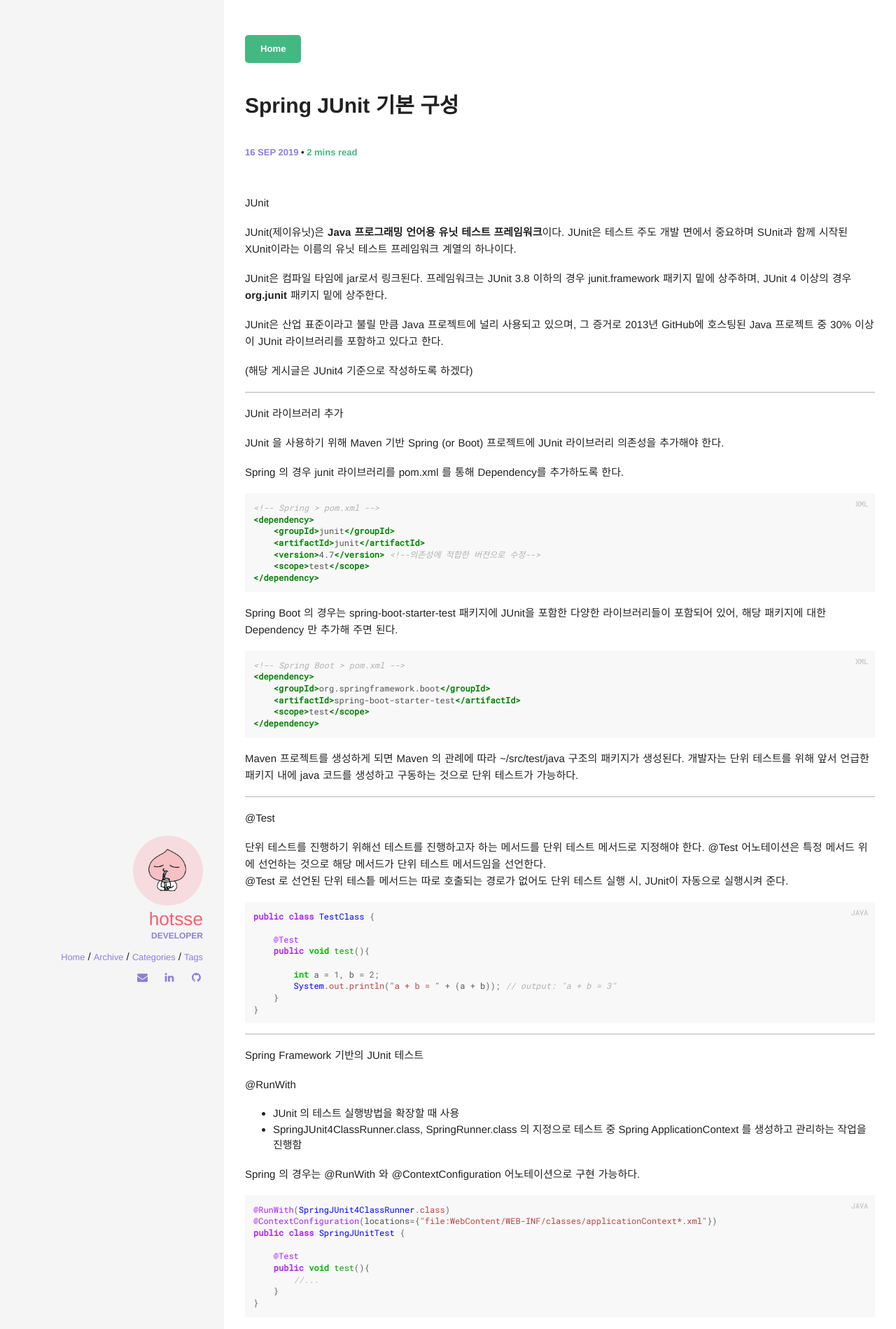
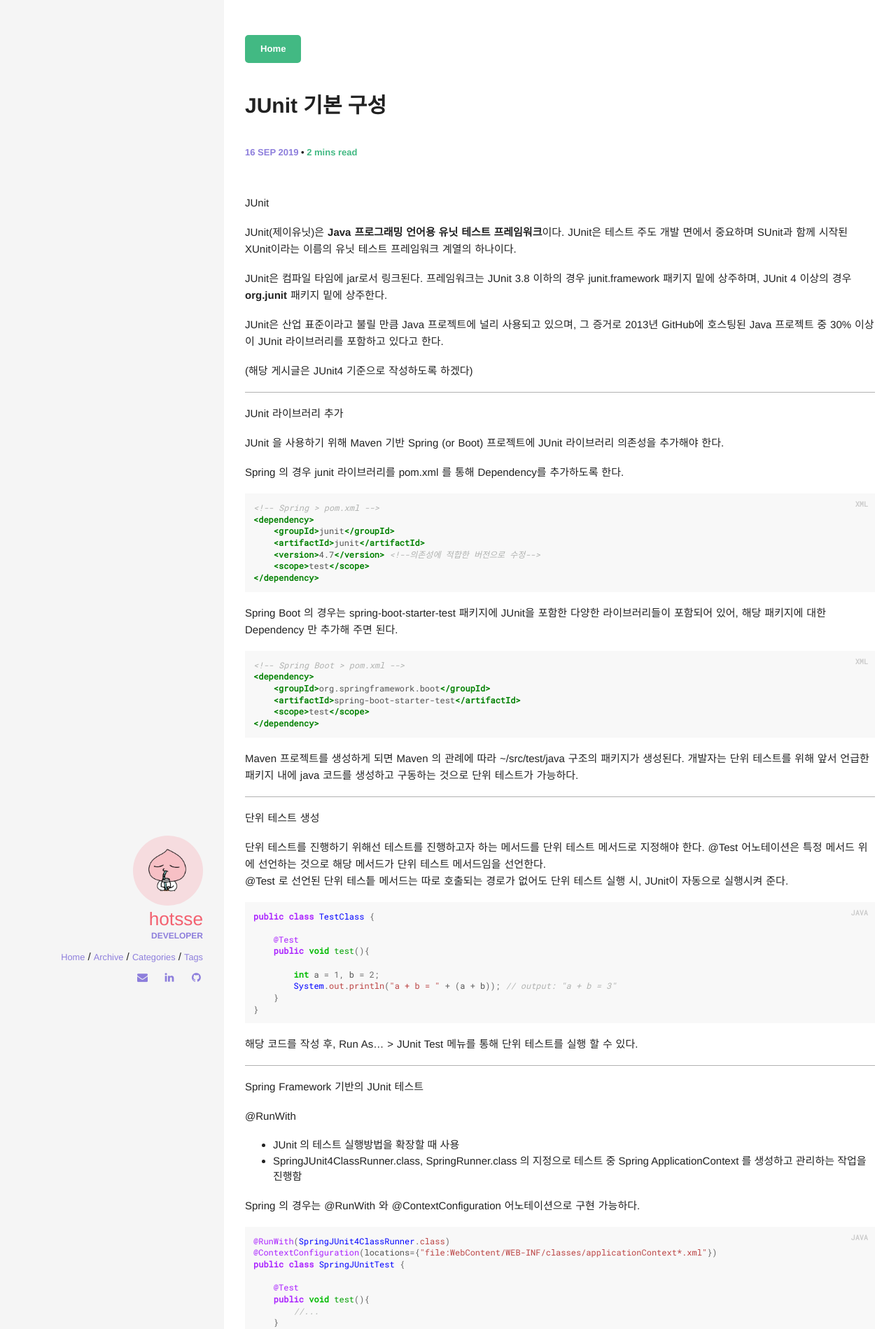
Before and after one commit to Hotsse/hotsse.github.io, a Jekyll site: the page built from _posts/2019-09-16-JUnit 기본 구성.md, in a window 1280 px wide. Shown: the top 1899 px of the page at 70% size. Built offline with Jekyll 4.4.1, drawn with Linux system fonts in a browser that asks for light colours; comment, search, counter and statistics services are not loaded.

Commit message:
add post

```diff
--- a/_posts/2019-09-16-Spring JUnit 기본 구성.md
+++ b/_posts/2019-09-16-JUnit 기본 구성.md
@@ -1,7 +1,7 @@
 ---
 layout: post
-title: Spring JUnit 기본 구성
-categories: [Spring]
+title: JUnit 기본 구성
+categories: [JUnit]
 comments: true
 ---
 
@@ -48,7 +48,7 @@ Maven 프로젝트를 생성하게 되면 Maven 의 관례에 따라 ~/src/test/
 
 -------------
 
-@Test
+단위 테스트 생성
 
 단위 테스트를 진행하기 위해선 테스트를 진행하고자 하는 메서드를 단위 테스트 메서드로 지정해야 한다. @Test 어노테이션은 특정 메서드 위에 선언하는 것으로 해당 메서드가 단위 테스트 메서드임을 선언한다.
 @Test 로 선언된 단위 테스틑 메서드는 따로 호출되는 경로가 없어도 단위 테스트 실행 시, JUnit이 자동으로 실행시켜 준다.
@@ -64,6 +64,8 @@ public class TestClass {
     }
 }
 {% endhighlight %}
+
+해당 코드를 작성 후, Run As... > JUnit Test 메뉴를 통해 단위 테스트를 실행 할 수 있다.
 
 -------------
 
```
Also changed, not shown: _posts/2019-09-17-JUnit @Test 및 Assert Class.md (added, +25 -0 lines), _posts/2019-09-17-JUnit Spring Context 기반 테스트.md (added, +68 -0 lines).
